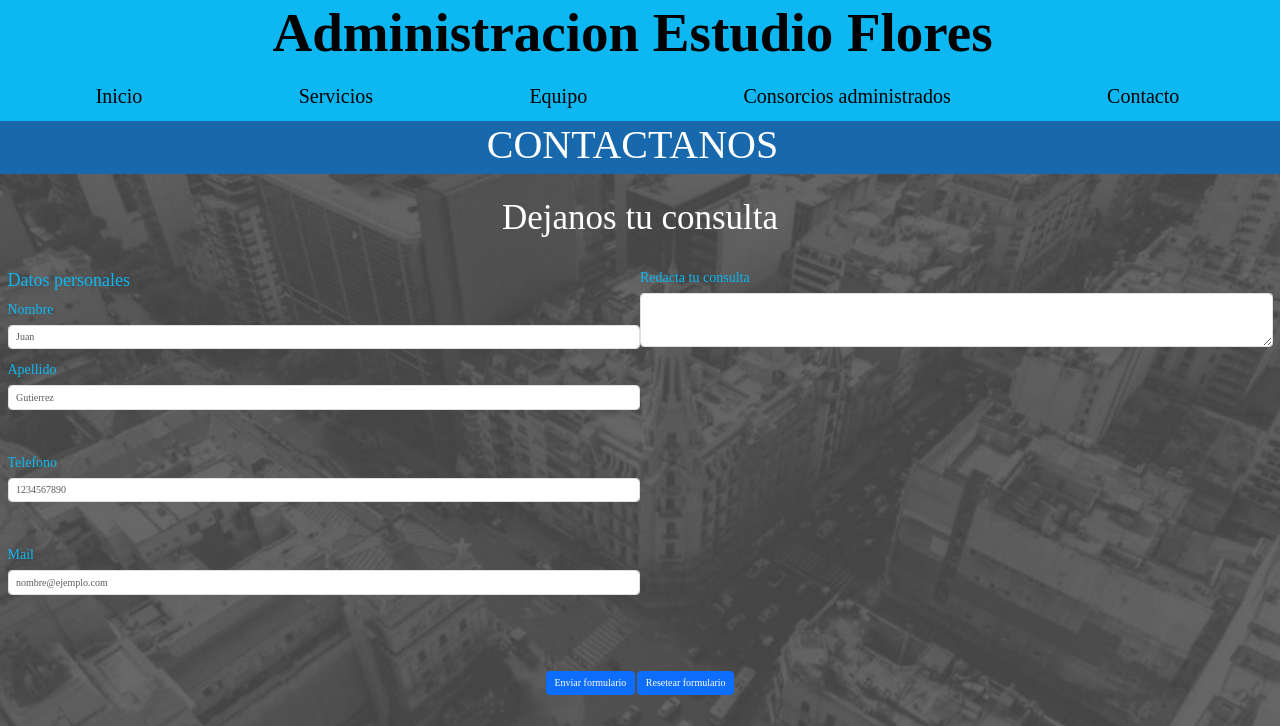
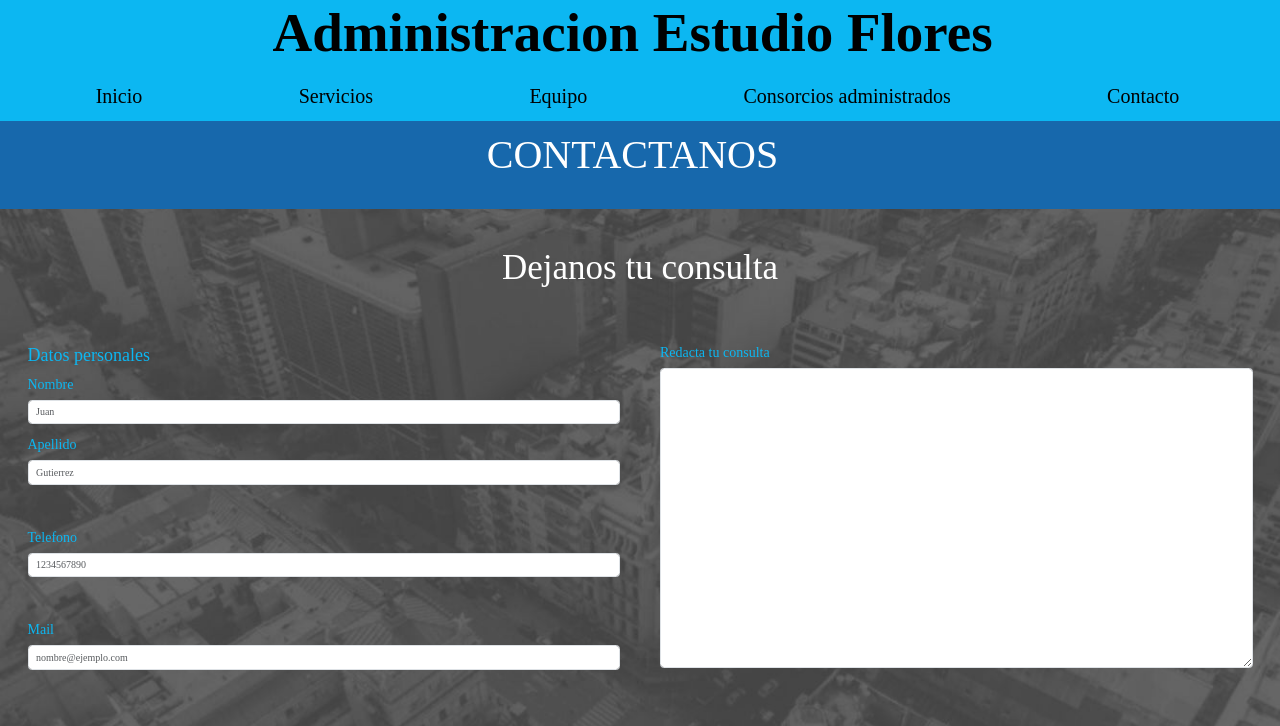
Before and after one commit to facubaron7/AdmEstudioFlores, a website: page pages/Contacto.html in a window 1280 px wide. Shown: the top 726 px of the page. Drawn offline with nearby package versions, Linux system fonts and the light colour scheme.

Commit message:
lista la entrega final

```diff
--- a/scss/_contacto.scss
+++ b/scss/_contacto.scss
@@ -22,7 +22,7 @@
         grid-area: formulario-h3;
     }
     .datos {
-        margin: 2 rem;
+        margin: 2rem;
         display: grid;
         grid-template-columns: 1fr;
         grid-template-rows: repeat(4, 1fr);
@@ -48,10 +48,10 @@
         }
     }
     .consulta {
-        margin: 2 rem;
+        margin: 2rem;
         grid-area: consulta;
         textarea {
-            height: 30 rem;
+            height: 30rem;
         }
     }
     .botones {
--- a/scss/estilos.scss
+++ b/scss/estilos.scss
@@ -90,18 +90,18 @@ p {
 }
 
 main {
-    padding: 1 rem;
-    margin-top: 1.5 rem;
-    margin-bottom: 1.5 rem;
+    padding: 1rem;
+    margin-top: 1.5rem;
+    margin-bottom: 1.5rem;
     display: flex;
     align-items: center;
     justify-content: center;
 }
 
 section {
-    padding: 1 rem;
-    margin-top: 1.5 rem;
-    margin-bottom: 1.5 rem;
+    padding: 1rem;
+    margin-top: 1.5rem;
+    margin-bottom: 1.5rem;
 }
 
 legend {
```
Also changed, not shown: css/estilos.css.
